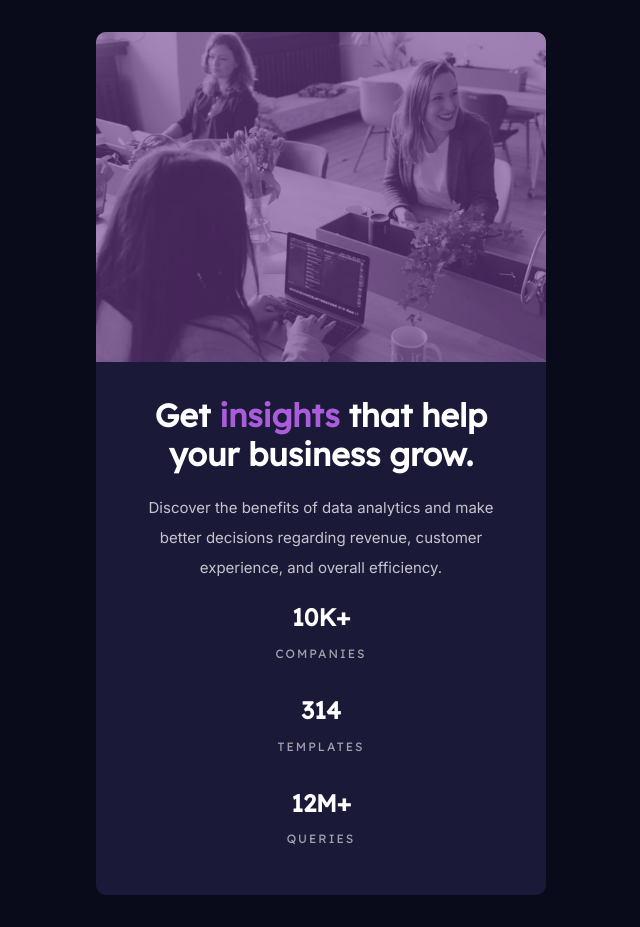
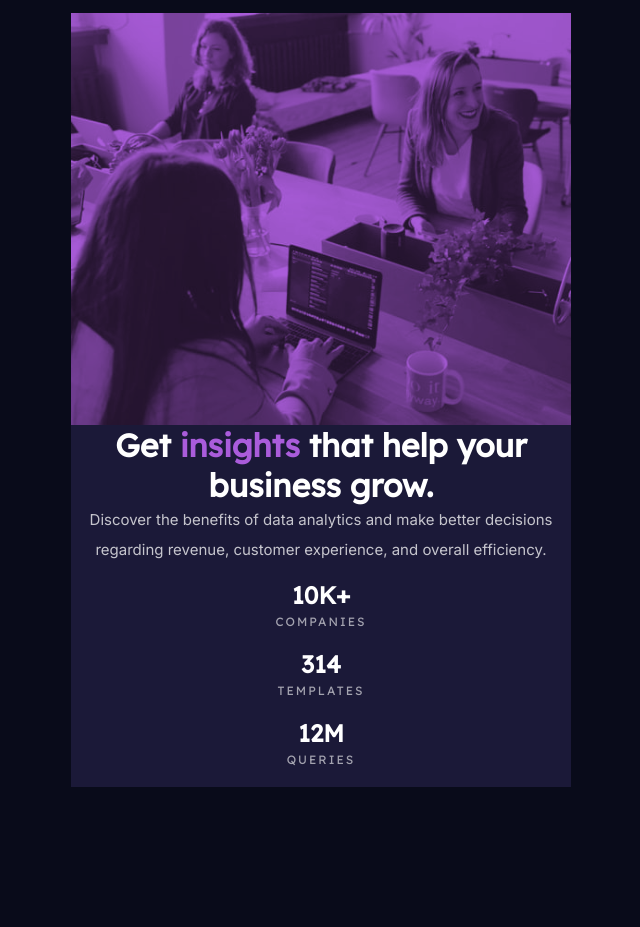
Before and after one commit to matthew-millard/stats-preview-card, a plain HTML site: page index.html in a window 1280 px wide. Shown: the whole page, without its empty margins (319-959 px from the left). After the commit the page ends 800 px from the top, so only its background shows below. Drawn offline with Linux system fonts and the light colour scheme.

Commit message:
Fix image

```diff
--- a/index.html
+++ b/index.html
@@ -13,24 +13,26 @@
 
 
 <body>
-  <h1 class="accessibility-hidden">Stats preview card component</h1>
 
   <main class="card">
     <div class="container">
       <div class="image-container">
-        <img class="card__image" src="./images/image-header-mobile.jpg" alt="Company employees working on their laptops in a open office space.">
+        <picture class="card__image">
+          <source media="(min-width:451px)" srcset="./images/image-header-desktop.jpg">
+          <img src="./images/image-header-mobile.jpg" alt="">
+        </picture>
         <div class="card__overlay"></div>
         <div class="card__overlay--darken"></div>
       </div>
 
       <div class="contents-container">
-        <h2>Get <span class="text-violet-accent">insights </span>that help your business grow.</h2>
+        <h1>Get <span class="text-violet-accent">insights </span>that help your business grow.</h1>
         <p>Discover the benefits of data analytics and make better decisions regarding revenue, customer
         experience, and overall efficiency.</p>
         <div class="stats-container">
-          <div class="stats"><h3>10k+</h3><p>companies</p></div>
-          <div class="stats stats--padding"><h3>314</h3><p>templates</p></div>
-          <div class="stats stats--padding"><h3>12M+</h3><p>Queries</p></div>
+          <ul><li class="stats"><h3>10k+</h3><p>companies</p></li></ul>
+          <ul><li class="stats"><h3>314</h3><p>templates</p></li></ul>
+          <ul><li class="stats"><h3>12M</h3><p>Queries</p></li></ul>
         </div>
       </div>
     </div>
--- a/styles.css
+++ b/styles.css
@@ -18,9 +18,10 @@ dd {
 }
 
 
-ul[role='list'],
-ol[role='list'] {
+ul,
+ol {
     list-style: none;
+    padding: 0;
 }
 
 
@@ -32,20 +33,17 @@ html:focus-within {
 body {
     min-height: 100vh;
     text-rendering: optimizeSpeed;
-    line-height: 1.5;
     font-size: 15px;
     font-family: 'Inter', sans-serif;
-    font-weight: 400;
     background-color: hsl(233, 47%, 7%);
     display: flex;
     justify-content: center;
     align-items: center;
-    padding: 2rem 0;
 }
 
 /* text styles */
 
-h2 {
+h1 {
     font-size: 2rem;
     font-weight: 700;
 }
@@ -53,12 +51,11 @@ h2 {
 h3 {
     font-size: 1.5rem;
 }
-
+h1,
 h2,
 h3 {
     font-family: 'Lexend Deca', sans-serif;
     color: hsl(0, 0%, 100%);
-    line-height: 1.2;
 }
 
 p {
@@ -78,42 +75,12 @@ picture {
 }
 
 
-input,
-button,
-textarea,
-select {
-    font: inherit;
-}
-
-
-/* ### Primary
-
-- Very dark blue (main background): hsl(233, 47%, 7%)
-- Dark desaturated blue (card background): hsl(244, 38%, 16%)
-- Soft violet (accent): hsl(277, 64%, 61%)
-
-### Neutral
-
-- White (main heading, stats): hsl(0, 0%, 100%)
-- Slightly transparent white (main paragraph): hsla(0, 0%, 100%, 0.75)
-- Slightly transparent white (stat headings): hsla(0, 0%, 100%, 0.6) */
-
-
-/* Hide H1 page title */
-.accessibility-hidden {
-    position: absolute !important;
-    height: 1px;
-    width: 1px;
-    overflow: hidden;
-    clip: rect(1px 1px 1px 1px);
-    clip: rect(1px, 1px, 1px, 1px);
-}
 
 .card {
     background-color:hsl(244, 38%, 16%);
-    border-radius: 10px;
-    max-width: 450px;
-    margin-inline: 2rem;
+    /* border-radius: 10px; */
+    max-width: 500px;
+    margin-inline: 8%;
 
 }
 
@@ -121,7 +88,6 @@ select {
     display: flex;
     flex-direction: column;
     justify-content: center;
-    align-items: center;
 }
 
 .container > * {
@@ -130,44 +96,26 @@ select {
 
 
 .image-container {
+    background-color: hsl(277, 64%, 61%);
     position: relative;
-    width: 100%;
 }
 
-.card__image,
-.card__overlay {
+
+.card__image {
+    mix-blend-mode: multiply;
+    opacity: 0.8;
     border-top-left-radius: 10px;
     border-top-right-radius: 10px;
 }
 
-.card__overlay {
-    opacity: 0.5;
-    background-color: hsl(277, 64%, 61%);
-    width: 100%;
-    height: 100%;
-    position: absolute;
-    top: 0;
+
+
+
+
+.stats {
+    list-style: none;
 }
 
-.card__overlay--darken {
-    opacity: 0.2;
-    background-color: hsl(0, 0%, 0%);
-    width: 100%;
-    height: 100%;
-    position: absolute;
-    top: 0;
-}
-
-
-.contents-container {
-    padding: 1.5rem 2rem;
-}
-
-.stats,
-.contents-container h2,
-.contents-container p {
-    padding: 10px 0;
-}
 
 .stats h3 {
     text-transform: uppercase;
@@ -196,7 +144,7 @@ select {
     }
 
 .card {
-    max-width: 80%;
+    max-width: 1440px;
 }
 
 .image-container {
@@ -204,35 +152,25 @@ select {
 }
 
 
-.card__image,
-.card__overlay {
-    border-top-left-radius: 0;
-    border-top-right-radius: 10px;
-    border-bottom-right-radius: 10px;
-}
-
 
 .container>* {
     text-align: left;
 }
 
 
-.stats {
-    margin-top: 3rem;
+.contents-container {
+    max-width: 450px;
+    grid-area: content;
+    align-self: center;
+    justify-self: center;
+    padding: 3% 3%;
+
 }
 
-.contents-container {
-    /* background-color:hsla(0, 0%, 100%, 0.75); */
-    margin-left: 3rem;
-    max-width: 450px;
-    grid-area: content;
-    /* justify-self: center; */
-}
 
 .stats-container {
     display: flex;
     justify-content: space-between;
+    margin-top: 3rem;
 }
-
-
 }
```
